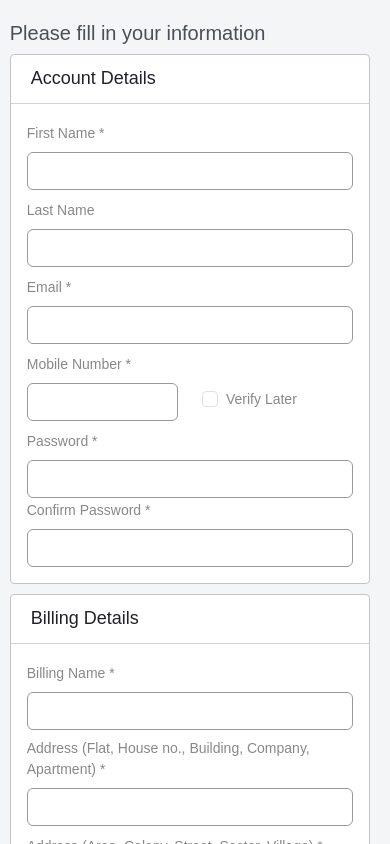
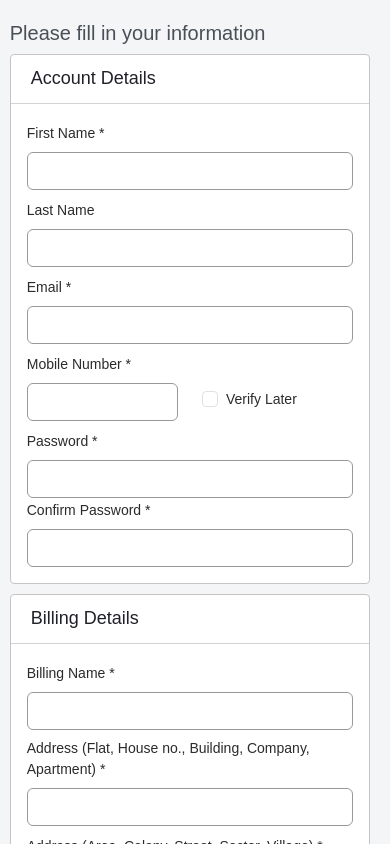
Before and after one commit to Pankaj1947/SemiKart-Signup, a plain HTML site: page index.html in a window 390 px wide. Drawn offline with nearby package versions, Linux system fonts and the light colour scheme.

Commit message:
input label darkened in mobile view

```diff
--- a/index.css
+++ b/index.css
@@ -186,7 +186,7 @@ select.form-select:focus {
   }
 
   .table-fields {
-    color: #888888;
+    color: #2b2b2b;
   }
 
   input.form-control {
@@ -229,7 +229,7 @@ select.form-select:focus {
   }
 
   .table-fields {
-    color: #888888;
+    color: #2b2b2b;
   }
 
   input.form-control {
```
